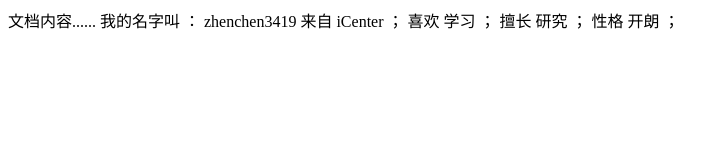
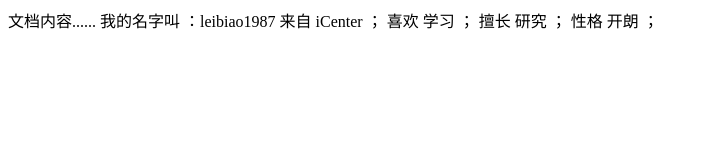
Before and after one commit to leibiao1987/leibiao1987.github.io, a plain HTML site: page index.html in a window 1280 px wide. Shown: the whole page, without its empty margins (0-728 px from the left). Drawn offline with Linux system fonts and the light colour scheme.

Commit message:
Update index.html

```diff
--- a/index.html
+++ b/index.html
@@ -2,12 +2,12 @@
 <html xmlns="http://www.w3.org/1999/xhtml">
 <head>
 <meta charset="utf-8">
-<title> zhenchen3419的主页</title>
+<title> leibiao1987的主页</title>
 </head>
 
 <body>
 文档内容......
-我的名字叫 ： zhenchen3419
+我的名字叫 ：leibiao1987
 来自 iCenter ；
 喜欢 学习 ；
 擅长 研究 ；
```
